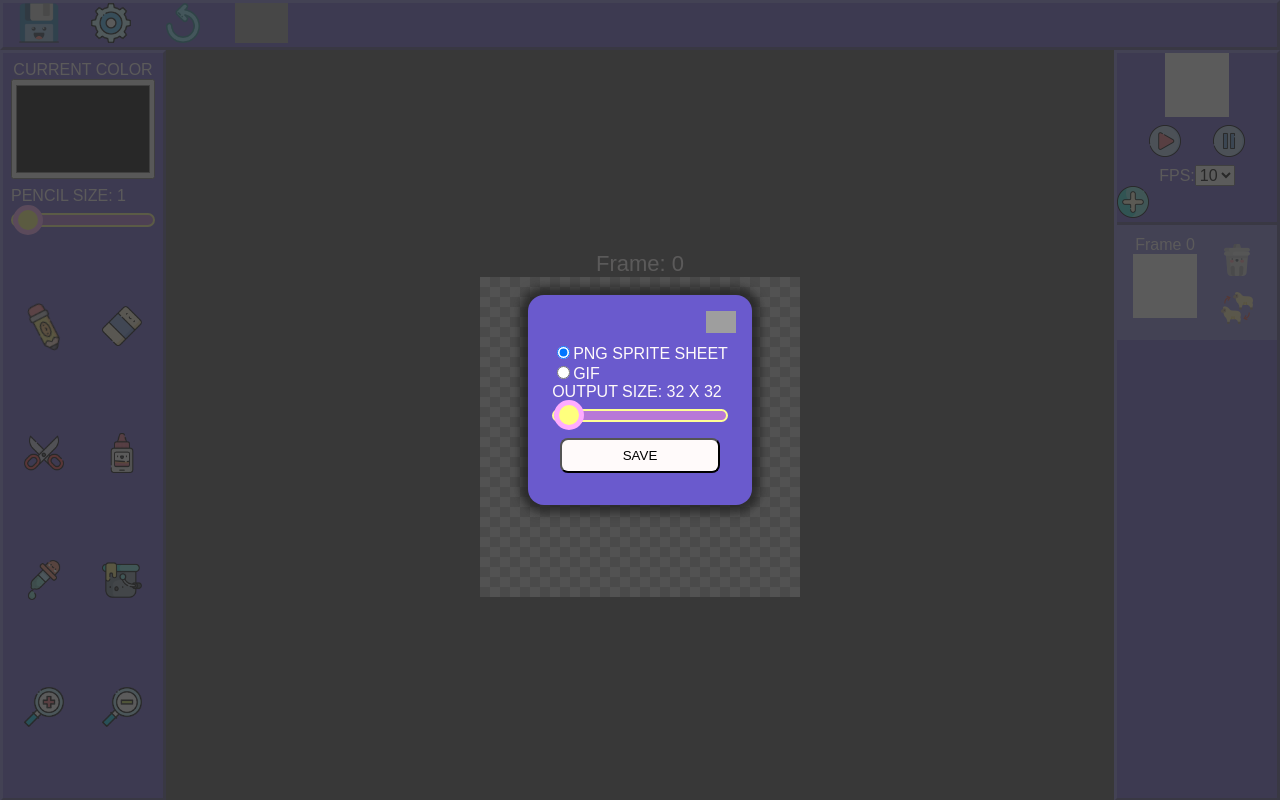
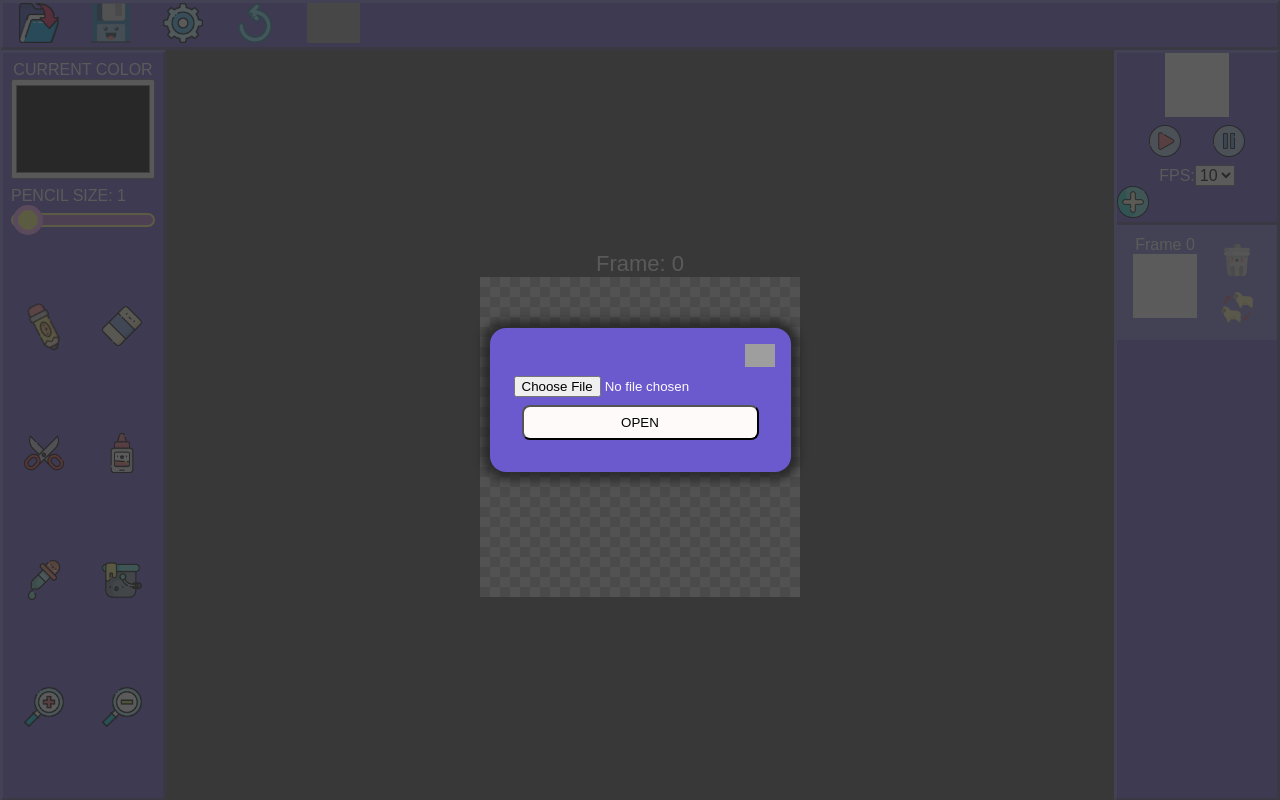
Before and after one commit to HatAndBread/pixel-animator, a React (Create React App) app: page / in a window 1280 px wide. Both pictures are taken after a click on the picture 39 px from the left and 23 px from the top of the page. Built offline with nearby package versions, Linux system fonts and the light colour scheme; grey boxes are pictures that could not be loaded; a web font is replaced by a local one.

Commit message:
project saving and opening

```diff
--- a/src/Components/MenuBar/MenuBar.js
+++ b/src/Components/MenuBar/MenuBar.js
@@ -6,6 +6,7 @@ import undoIconPath from '../../Assets/undo.png';
 import questionIconPath from '../../Assets/question.png';
 import toolboxIconPath from '../../Assets/toolkit.png';
 import frameIconPath from '../../Assets/film-strip.png';
+import openIconPath from '../../Assets/folder.png';
 import { GlobalContext } from '../../App';
 import { useContext } from 'react';
 
@@ -30,22 +31,13 @@ export default function MenuBar({ toolboxStyle, setToolboxStyle, frameToolStyle,
   return (
     <nav className="menu-bar">
       <div className="menu-bar-item">
-        <MenuBarIcon
-          filePath={fileIconPath}
-          alt={'file'}
-          onClick={() => {
-            context.setOpenModal('SAVE');
-          }}
-        />
+        <MenuBarIcon filePath={openIconPath} alt={'open'} onClick={() => context.setOpenModal('OPEN')} />
       </div>
       <div className="menu-bar-item">
-        <MenuBarIcon
-          filePath={settingsIconPath}
-          alt={'settings'}
-          onClick={() => {
-            context.setOpenModal('SETTINGS');
-          }}
-        />
+        <MenuBarIcon filePath={fileIconPath} alt={'file'} onClick={() => context.setOpenModal('SAVE')} />
+      </div>
+      <div className="menu-bar-item">
+        <MenuBarIcon filePath={settingsIconPath} alt={'settings'} onClick={() => context.setOpenModal('SETTINGS')} />
       </div>
       <div className="menu-bar-item goodbye">
         <MenuBarIcon filePath={toolboxIconPath} alt={'Toolbox'} onClick={handleToolboxClick} />
--- a/src/Components/Modal/Modals.js
+++ b/src/Components/Modal/Modals.js
@@ -2,6 +2,7 @@ import Settings from '../../Components/Settings/Settings';
 import DeleteModal from '../FrameTools/DeleteModal';
 import Save from '../Save/Save';
 import About from '../About/About';
+import Open from '../Open/Open';
 
 import { GlobalContext } from '../../App';
 import { useContext } from 'react';
@@ -12,6 +13,8 @@ export default function Modals() {
     switch (context.openModal) {
       case 'SETTINGS':
         return <Settings />;
+      case 'OPEN':
+        return <Open />;
       case 'DELETE':
         return <DeleteModal />;
       case 'SAVE':
--- /dev/null
+++ b/src/Components/Open/Open.js
@@ -0,0 +1,44 @@
+import Modal from '../Modal/Modal';
+import '../../Styles/Open/Open.css';
+import { useContext, useState } from 'react';
+import { GlobalContext } from '../../App';
+
+export default function Open() {
+  const context = useContext(GlobalContext);
+  const [fileOpenResult, setFileOpenResult] = useState(null);
+  const handleClick = () => {
+    if (fileOpenResult) {
+      context.setWidth(fileOpenResult.width);
+      context.setHeight(fileOpenResult.height);
+      context.setFrames(fileOpenResult.frames);
+      context.setCurrentFrameNumber(0);
+      context.setSquares(fileOpenResult.frames[0]);
+      setFileOpenResult(null);
+      context.setOpenModal(null);
+    } else {
+      alert('Not a valid Pixel Art Animator file. Please try again. ✨');
+    }
+  };
+  const handleChange = (e) => {
+    const fileToLoad = e.target.files[0];
+    const fileReader = new FileReader();
+    fileReader.onload = function (fileLoadedEvent) {
+      const textFromFileLoaded = fileLoadedEvent.target.result;
+      const result = JSON.parse(textFromFileLoaded);
+      if (!result || !result.pixelArtAnimator) {
+        alert('Not a valid Pixel Art Animator file. Please try again. ✨');
+      } else {
+        setFileOpenResult(result);
+      }
+    };
+
+    fileReader.readAsText(fileToLoad, 'UTF-8');
+  };
+  const modalContent = (
+    <div className="open-container">
+      <input type="file" name="file-input" id="file-input" accept=".json" onChange={handleChange} />
+      <button onClick={handleClick}>OPEN</button>
+    </div>
+  );
+  return <Modal content={modalContent}></Modal>;
+}
--- a/src/Components/Save/Save.js
+++ b/src/Components/Save/Save.js
@@ -12,11 +12,13 @@ export default function Save() {
   const [ctx, setCTX] = useState();
   const [outputMagnification, setOutputMagnification] = useState(1);
   const [outputFileType, setOutputFileType] = useState('png');
+  const [fileName, setFileName] = useState('');
   const [fps, setFPS] = useState(10);
   const gifRefs = useRef(context.frames.map(() => createRef()));
   useEffect(() => {
     setCTX(canvasRef.current.getContext('2d'));
   }, []);
+
   const getSpriteSheet = () => {
     ctx.clearRect(0, 0, ctx.canvas.width * outputMagnification, ctx.canvas.height * outputMagnification);
     context.frames.forEach((frame, index) => {
@@ -35,6 +37,22 @@ export default function Save() {
       saveAs(blob, 'pixel-animator.png');
     }, 'image/png');
     context.setOpenModal(null);
+  };
+
+  const saveProject = () => {
+    console.log('saving!');
+    const blob = new Blob(
+      [
+        JSON.stringify({
+          frames: context.frames,
+          width: context.width,
+          height: context.height,
+          pixelArtAnimator: true
+        })
+      ],
+      { type: 'text/plain;charset=utf-8' }
+    );
+    saveAs(blob, `${fileName}.json`);
   };
 
   const getOptions = () => {
@@ -96,7 +114,7 @@ export default function Save() {
           <div>
             <div className="input-radio" onChange={handleFileTypeChange}>
               <div>
-                <input type="radio" name="output" id="sprite-sheet" value="sprite-sheet" defaultChecked />
+                <input type="radio" name="output" id="sprite-sheet" value="png" defaultChecked />
                 <label htmlFor="sprite-sheet">PNG SPRITE SHEET</label>
               </div>
               <div>
@@ -113,9 +131,13 @@ export default function Save() {
                   GIF
                 </label>
               </div>
+              <div>
+                <input type="radio" name="output" id="project" value="project" />
+                <label htmlFor="sprite-sheet">SAVE AS PROJECT</label>
+              </div>
             </div>
           </div>
-          {outputFileType === 'gif' ? (
+          {outputFileType === 'gif' && (
             <div>
               <label htmlFor="fps-select">
                 FPS:
@@ -157,7 +179,8 @@ export default function Save() {
                 />
               </div>
             </div>
-          ) : (
+          )}
+          {outputFileType === 'png' && (
             <div>
               <div>
                 OUTPUT SIZE: {context.width * outputMagnification * context.frames.length} X{' '}
@@ -174,7 +197,21 @@ export default function Save() {
               />
             </div>
           )}
-          <button className="" onClick={outputFileType === 'gif' ? getGif : getSpriteSheet}>
+          {outputFileType === 'project' && (
+            <label>
+              FILE NAME:
+              <input type="text" name="file-name" id="file-name" onChange={(e) => setFileName(e.target.value)} />
+              .json
+            </label>
+          )}
+          <button
+            className=""
+            onClick={() => {
+              outputFileType === 'gif' && getGif();
+              outputFileType === 'png' && getSpriteSheet();
+              outputFileType === 'project' && saveProject();
+            }}
+          >
             SAVE
           </button>
         </div>
--- /dev/null
+++ b/src/Styles/Open/Open.css
@@ -0,0 +1,4 @@
+.open-container {
+  display: flex;
+  flex-direction: column;
+}
```
Also changed, not shown: src/Assets/folder.png.
